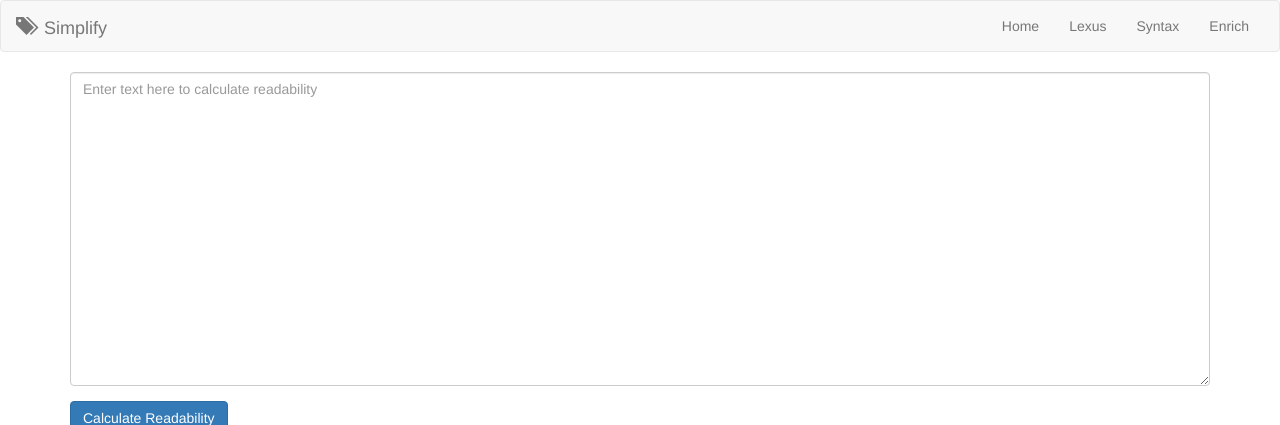
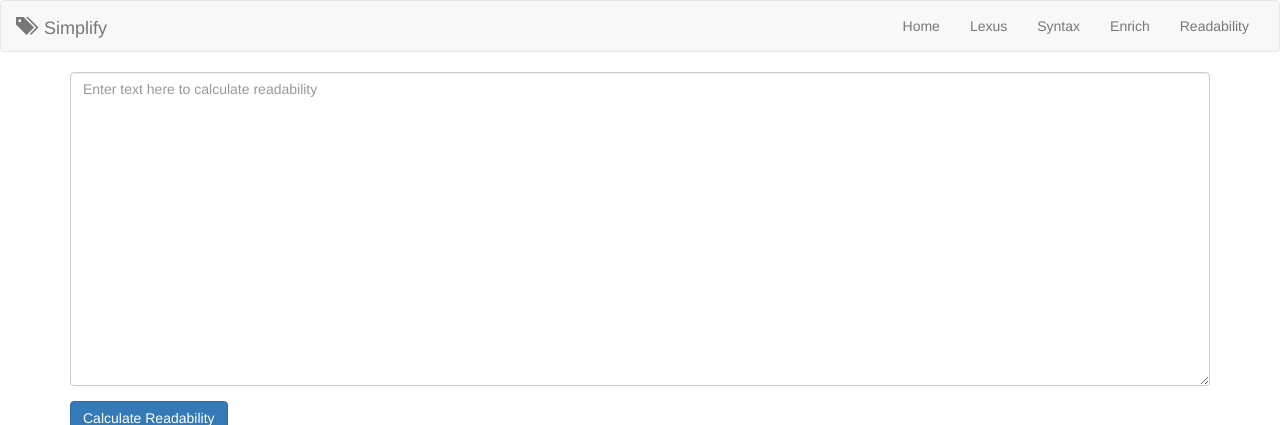
Before and after one commit to Somsubhra/Simplify, a Python web app: template src/webapp/templates/readability.html in a window 1280 px wide. Shown: the top 425 px of the page. Run offline with Jinja, Linux system fonts and the light colour scheme; the template is opened without the code that fills it, so the values that code supplies are empty; some libraries are stand-ins or nearby versions.

Commit message:
Add Readability link

```diff
--- a/src/webapp/templates/enrich.html
+++ b/src/webapp/templates/enrich.html
@@ -22,7 +22,7 @@
                 <li><a href="/">Home</a></li>
                 <li><a href="/lexus">Lexus</a></li>
                 <li><a href="/syntax">Syntax</a></li>
-                <li><a href="/enrich">Enrich</a></li>
+                <li><a href="/readability">Readability</a></li>
             </ul>
         </div>
     </div>
--- a/src/webapp/templates/index.html
+++ b/src/webapp/templates/index.html
@@ -23,6 +23,7 @@
                 <li><a href="/lexus">Lexus</a></li>
                 <li><a href="/syntax">Syntax</a></li>
                 <li><a href="/enrich">Enrich</a></li>
+                <li><a href="/readability">Readability</a></li>
             </ul>
         </div>
     </div>
--- a/src/webapp/templates/lexus.html
+++ b/src/webapp/templates/lexus.html
@@ -23,6 +23,7 @@
                 <li><a href="/lexus">Lexus</a></li>
                 <li><a href="/syntax">Syntax</a></li>
                 <li><a href="/enrich">Enrich</a></li>
+                <li><a href="/readability">Readability</a></li>
             </ul>
         </div>
     </div>
--- a/src/webapp/templates/readability.html
+++ b/src/webapp/templates/readability.html
@@ -23,6 +23,7 @@
                 <li><a href="/lexus">Lexus</a></li>
                 <li><a href="/syntax">Syntax</a></li>
                 <li><a href="/enrich">Enrich</a></li>
+                <li><a href="/readability">Readability</a></li>
             </ul>
         </div>
     </div>
--- a/src/webapp/templates/syntax.html
+++ b/src/webapp/templates/syntax.html
@@ -23,6 +23,7 @@
                 <li><a href="/lexus">Lexus</a></li>
                 <li><a href="/syntax">Syntax</a></li>
                 <li><a href="/enrich">Enrich</a></li>
+                <li><a href="/readability">Readability</a></li>
             </ul>
         </div>
     </div>
```
